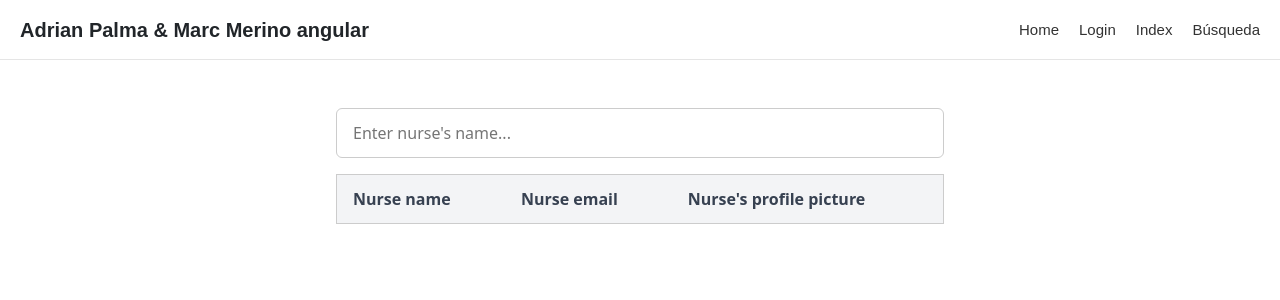
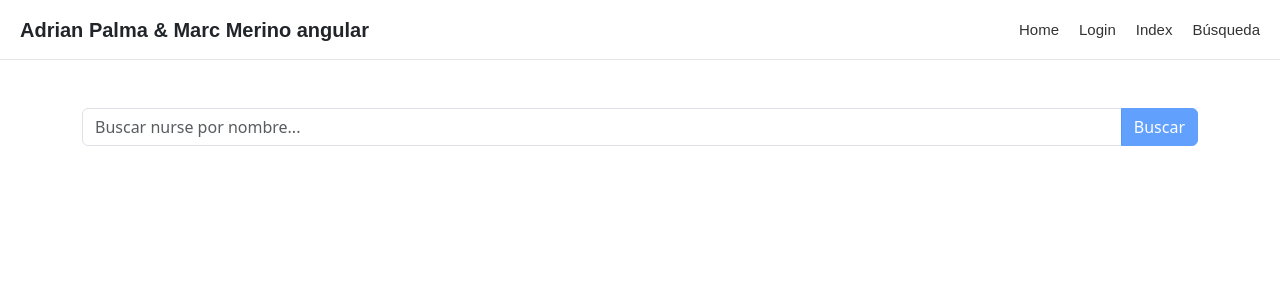
Before and after one commit to AdrianPalmadev/ApiFront, an Angular app: page /search in a window 1280 px wide. Shown: the top 300 px of the page. Built offline with nearby package versions, Linux system fonts and the light colour scheme.

Commit message:
Search nurses done and working correctly.

```diff
--- a/src/app/components/header/header.html
+++ b/src/app/components/header/header.html
@@ -1,4 +1,4 @@
-<nav class="main-header">
+<nav style="z-index:9999;" class="main-header">
   <div class="logo">Adrian Palma & Marc Merino angular</div>
   <div class="links">
     <a routerLink="/" routerLinkActive="active">Home</a>
--- a/src/app/nursedata.ts
+++ b/src/app/nursedata.ts
@@ -2,7 +2,6 @@ import { Injectable } from '@angular/core';
 import { Nurse } from './nurse';
 import { HttpClient, HttpHeaders } from '@angular/common/http';
 import { Observable } from 'rxjs';
-
 
 @Injectable({
   providedIn: 'root',
@@ -60,10 +59,13 @@ export class NurseData {
   }
 
   // Use this for search, this should call the API to return data from DB.
-  getNurses():Nurse[] {
+  getNurses(): Nurse[] {
     return this.nurses;
   }
-  getAllNurses():Observable<Nurse[]> {
-    return this.conexHttp.get<Nurse[]>(this.url + "index");
+  getAllNurses(): Observable<Nurse[]> {
+    return this.conexHttp.get<Nurse[]>(this.url + 'index');
+  }
+  searchByName(name: string): Observable<Nurse[]> {
+    return this.conexHttp.get<Nurse[]>(this.url + 'name/' + name);
   }
 }
--- a/src/app/pages/search/search.html
+++ b/src/app/pages/search/search.html
@@ -1,28 +1,92 @@
-<app-header/>
-<div class="page">
-    <input
+<app-header></app-header>
+
+<div class="container mt-5">
+
+  <!-- FORMULARIO -->
+  <form (ngSubmit)="searchNurse()" #searchForm="ngForm" class="mb-4">
+
+    <div class="input-group">
+      <input
         type="text"
-        placeholder="Enter nurse's name..."
-        [(ngModel)]="term"
-        class="search"
-    />
+        name="name"
+        class="form-control"
+        placeholder="Buscar nurse por nombre..."
+        [(ngModel)]="searchName"
+        required
+      />
 
-    <table class="nurse-table">
-        <thead>
-            <tr>
-                <th>Nurse name</th>
-                <th>Nurse email</th>
-                <th>Nurse's profile picture</th>
-            </tr>
-        </thead>
-        <tbody>
-            @for (nurse of filteredNurses; track $index) {
-                <tr>
-                    <td>{{ nurse.name }}</td>
-                    <td>{{ nurse.email }}</td>
-                    <td><img [src]="nurse.imageUrl" alt="[NO IMAGE]"/></td>
-                </tr>
-            }
-        </tbody>
-    </table>
+      <button
+        class="btn btn-primary"
+        type="submit"
+        [disabled]="searchForm.invalid"
+      >
+        Buscar
+      </button>
+    </div>
+
+  </form>
+
 </div>
+
+<!-- ERROR -->
+@if (errorMessage) {
+  <div class="container mt-4">
+    <div class="alert alert-danger text-center">
+      {{ errorMessage }}
+    </div>
+  </div>
+}
+
+<!-- RESULTADOS -->
+@if (nurses?.length) {
+
+  <div class="container mt-5 pt-4">
+
+    <div class="container mt-4">
+      <div class="row g-3">
+
+        @for (nurse of nurses; track nurse.id) {
+        <div class="col-12">
+
+          <div class="card shadow-sm border-0 rounded-4 p-3">
+            <div class="d-flex align-items-center justify-content-between">
+
+              <!-- Left: Image + Info -->
+              <div class="d-flex align-items-center gap-3">
+
+                @if (nurse.imageUrl) {
+                <img
+                  [src]="nurse.imageUrl"
+                  class="rounded-circle object-fit-cover"
+                  style="width:48px; height:48px;"
+                  alt="Imagen nurse">
+                } @else {
+                <div
+                  class="rounded-circle bg-secondary text-white d-flex align-items-center justify-content-center"
+                  style="width:48px; height:48px; font-size:12px;">
+                  N/A
+                </div>
+                }
+
+                <div>
+                  <div class="fw-semibold">{{ nurse.name }}</div>
+                  <small class="text-muted">{{ nurse.email }}</small>
+                </div>
+              </div>
+
+              <!-- Right -->
+              <span class="badge bg-light text-dark border px-3 py-2 rounded-pill">
+                Nurse
+              </span>
+
+            </div>
+          </div>
+
+        </div>
+        }
+
+      </div>
+    </div>
+
+  </div>
+}
--- a/src/app/pages/search/search.ts
+++ b/src/app/pages/search/search.ts
@@ -12,16 +12,25 @@ import { FormsModule } from '@angular/forms';
   styleUrl: './search.css',
 })
 export class Search {
-  term: string = '';
 
-  constructor(
-    public nurseService: NurseData
-  ) {}
+  constructor(private nurseservice: NurseData) {}
 
-  get filteredNurses(): Nurse[]
-  {
-    const term = this.term.toLowerCase();
+  searchName = '';
+  nurses: Nurse[] = [];
+  errorMessage: string | null = null;
 
-    return this.nurseService.getNurses().filter(n => n.name.toLowerCase().includes(term));
+  searchNurse() {
+    this.errorMessage = null;
+
+    this.nurseservice.searchByName(this.searchName).subscribe({
+      next: (result) => {
+        this.nurses = result;
+        console.log(result);
+      },
+      error: () => {
+        this.nurses = [];
+        this.errorMessage = 'No se encontró ninguna nurse con ese nombre';
+      },
+    });
   }
 }
```
